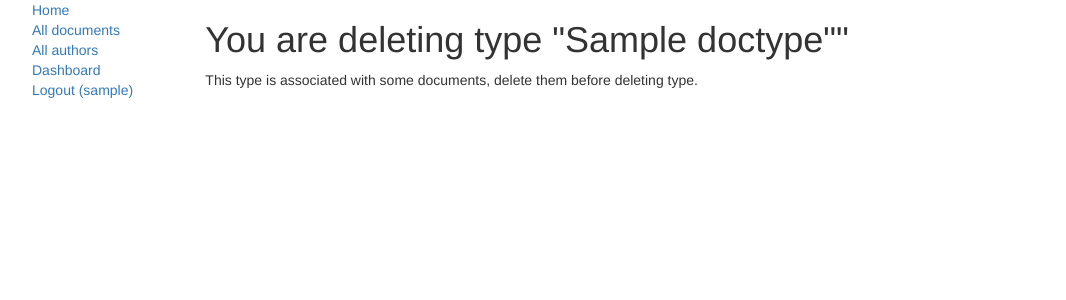
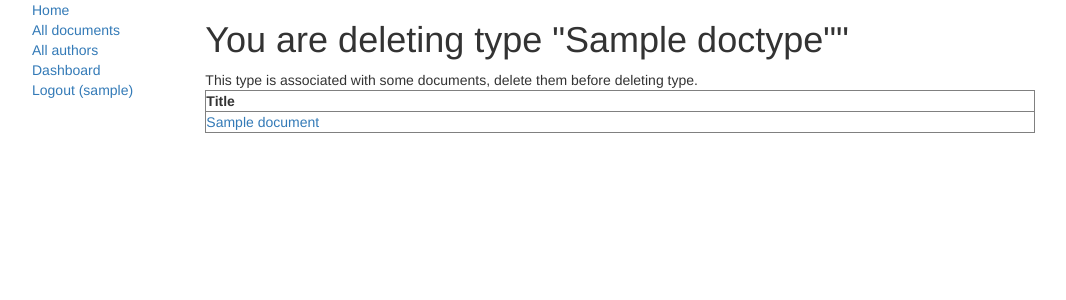
Before and after one commit to theMavl/TouchOfLibrary, a Django app: page /library/types/delete/confirm/1 in a window 1280 px wide. Shown: the top 300 px of the page, without its empty margins (23-1089 px from the left). Run offline with Django 3.2, Linux system fonts and the light colour scheme; a user stored in the database is signed in; tables that the repository leaves empty hold one stand-in row (values such as "Sample post"); some libraries are stand-ins or nearby versions.

Commit message:
improvement in deleting doctype

```diff
--- a/library/templates/type_deleteconfirm.html
+++ b/library/templates/type_deleteconfirm.html
@@ -6,6 +6,16 @@
         {% if count == 0 %}
         <div><a href="{% url 'type-delete' id=id %}">Delete</a>
           {% else %} This type is associated with some documents, delete them before deleting type.
+          <table border="1" align="left" width="80%">
+              <tr>
+                  <th> Title </th>
+              </tr>
+              {% for docs in wrong_docs %}
+                  <tr>
+                      <td><a href="{{ docs.get_absolute_url }}">{{ docs.title }} </a></td>
+                  </tr>
+              {% endfor %}
+          </table>
           {% endif %}
         </br>
 
--- a/library/views/type/type_delete.py
+++ b/library/views/type/type_delete.py
@@ -8,10 +8,12 @@ def type_deleteconfirm(request, id):
     instance = get_object_or_404(DocType, id=id)
     docs = Document.objects.all()
     count = 0
+    wrong_docs = []
     for doc in docs:
         if str(doc.type.name) == str(instance.name):
+            wrong_docs.append(doc)
             count += 1
-    return render(request, 'type_deleteconfirm.html', {'instance': instance, 'id': id, 'count' : count})
+    return render(request, 'type_deleteconfirm.html', {'instance': instance, 'id': id, 'count' : count, 'wrong_docs' : wrong_docs})
 
 @permission_required('library.delete_doctype')
 def type_delete(request, id):
```
